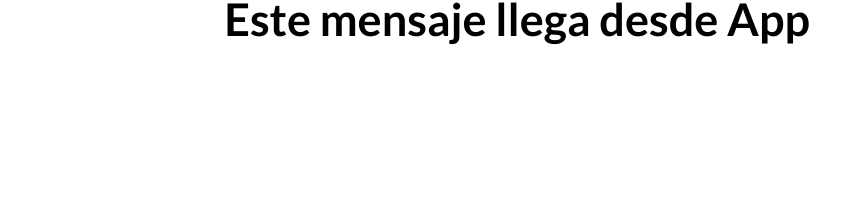
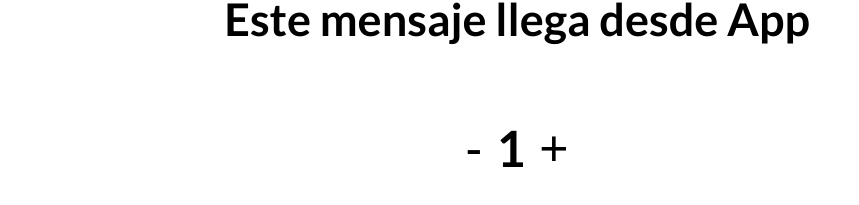
Before and after one commit to AlexPufahl/konstig, a React (Create React App) app: page / in a window 1280 px wide. Shown: the part 235-440 px from the top of the page, without its empty margins (123-982 px from the left). Built offline with nearby package versions, Linux system fonts and the light colour scheme.

Commit message:
Desafio: Contador con boton

```diff
--- a/src/App.js
+++ b/src/App.js
@@ -1,11 +1,15 @@
 import Navbar from './components/Navbar/navBar';
 import ItemListContainer from './components/ItemListContainer/itemListContainer';
+import ItemCount from './components/ItemCount/itemCount';
 
 function App () {
+    const itemStock = 10;
+    const initialValue =  1;
     return (
         <>
-        <Navbar />
-        <ItemListContainer greeting='Este mensaje llega desde App'/>
+            <Navbar />
+            <ItemListContainer greeting='Este mensaje llega desde App'/>
+            <ItemCount stock={itemStock} initial={initialValue} />
         </>
     )
 }
--- /dev/null
+++ b/src/components/ItemCount/itemCount.css
@@ -0,0 +1,20 @@
+.itemCount {
+  display: flex;
+  justify-content: center;
+  width: 100%;
+}
+.itemCount__increment,
+.itemCount__decrement {
+  display: flex;
+  justify-content: center;
+  align-items: center;
+  width: auto;
+  height: auto;
+  border: none;
+  font-size: 5rem;
+  background-color: transparent;
+}
+.itemCount__quantity {
+  padding: 0 0.8rem;
+  font-size: 5rem;
+}
--- /dev/null
+++ b/src/components/ItemCount/itemCount.js
@@ -0,0 +1,15 @@
+import { useCounter } from "../../customHooks/useCounter";
+import './itemCount.css';
+
+function ItemCount ({stock, initial}) {
+    const {counter,increment,decrement} = useCounter(stock, initial);
+    return (
+        <div className="itemCount">
+            <button className="itemCount__decrement" onClick={decrement}>-</button>
+            <h2 className="itemCount__quantity">{counter}</h2>
+            <button className="itemCount__increment" onClick={increment}>+</button>
+        </div>
+    )
+};
+
+export default ItemCount;
--- /dev/null
+++ b/src/customHooks/useCounter.js
@@ -0,0 +1,19 @@
+import { useState } from "react";
+
+export const useCounter = (stock, initialState) => {
+
+    const [counter, setCounter] = useState(initialState);
+
+    const increment = () => {
+        counter < stock && setCounter(prev => prev + 1)
+    }
+
+    const decrement = () => {
+        counter > initialState && setCounter(prev => prev - 1)
+    }
+    return {
+        counter,
+        increment,
+        decrement
+    }
+}
```
